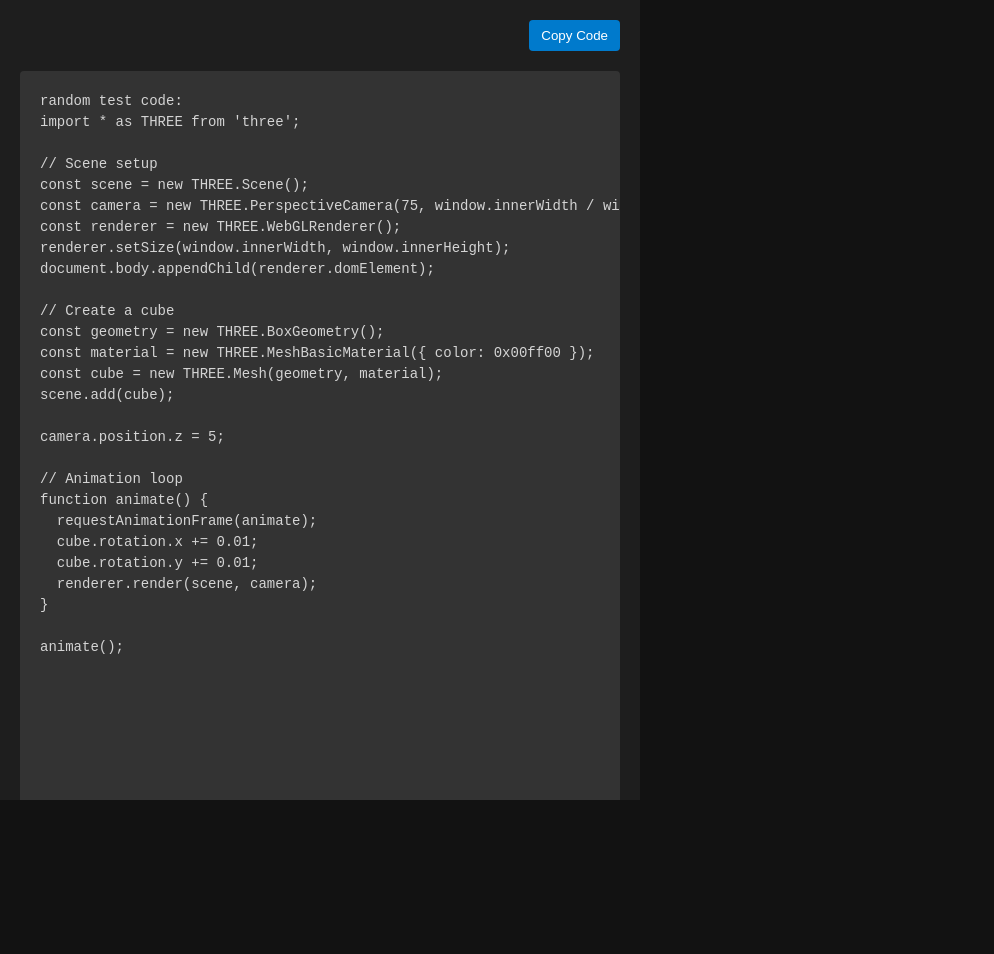
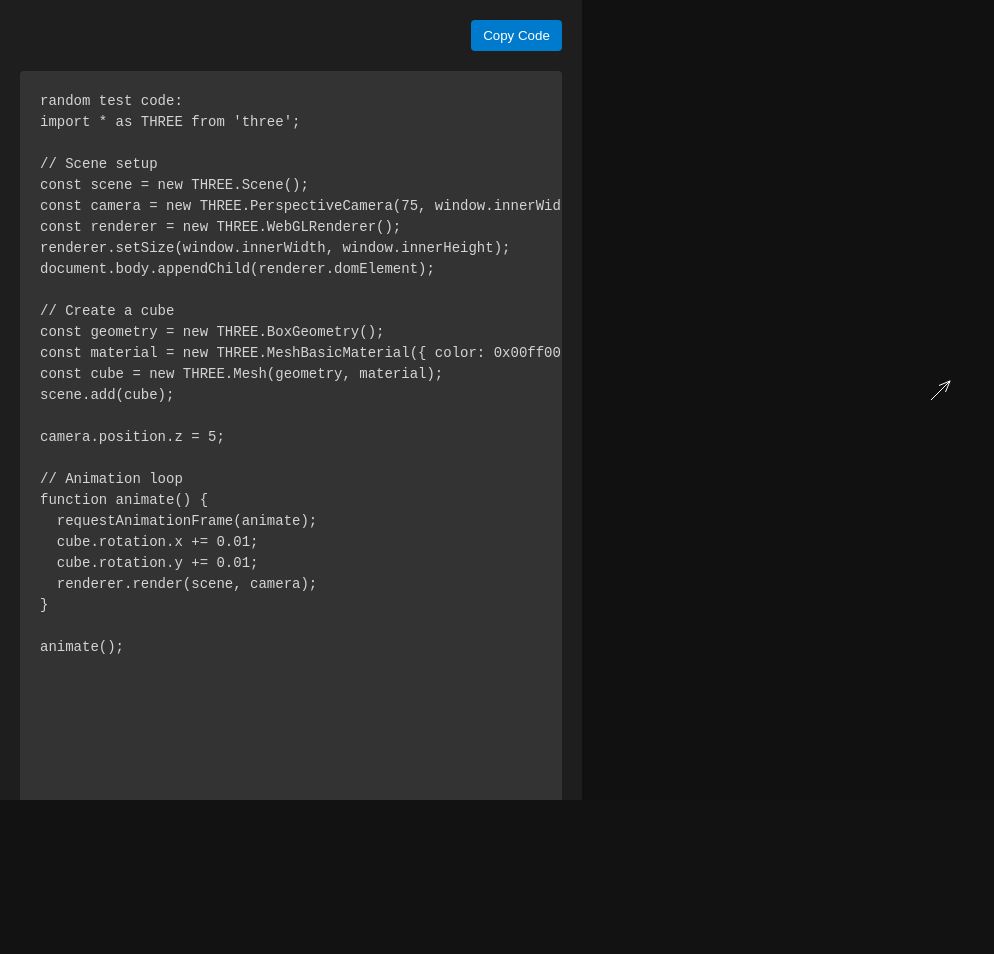
Before and after one commit to gbsr/week-4-vector-field-designer, a website built with Vite: page index.html in a window 1280 px wide. Shown: the whole page, without its empty margins (0-994 px from the left). After the commit the page ends 800 px from the top, so only its background shows below. Built offline with nearby package versions, Linux system fonts and the light colour scheme.

Commit message:
setup canvas, draw one arrow

```diff
--- a/src/main.ts
+++ b/src/main.ts
@@ -1,7 +1,7 @@
+import { drawArrow } from './render/renderArrow'
 import './style.css'
 
 document.querySelector<HTMLDivElement>('#app')!.innerHTML = `
-  <div>
     <div class="code-container">
     <button id="copyButton">Copy Code</button>
       <div class="code-contentWrapper">
@@ -51,7 +51,6 @@ animate();
     <div class="canvas-container">
       <canvas id="canvas"></canvas>
     </div>
-  </div>
 `
 
 const copyButton = document.getElementById('copyButton');
@@ -65,3 +64,27 @@ copyButton?.addEventListener('click', () => {
     });
   }
 });
+
+// setup canvas
+const canvas = document.querySelector<HTMLCanvasElement>('#canvas');
+if (!canvas) {
+  throw new Error('Canvas element with id "canvas" not found');
+}
+
+const ctx = canvas.getContext('2d');
+if (!ctx) {
+  throw new Error('Could not get 2D 2D context');
+}
+
+// make canvas match CSS size once at startup
+const rect = canvas.getBoundingClientRect();
+canvas.width = rect.width;
+canvas.height = rect.height;
+
+// clear and draw one test arrow in the center of the canvas
+ctx.clearRect(0, 0, canvas.width, canvas.height);
+// get center of canvas
+const cx = canvas.width / 2;
+const cy = canvas.height / 2;
+
+drawArrow(ctx, cx, cy, 1, -1, 27);
--- /dev/null
+++ b/src/render/renderArrow.ts
@@ -0,0 +1,42 @@
+export function drawArrow(
+  context: CanvasRenderingContext2D,
+  x: number,
+  y: number,
+  vx: number,
+  vy: number,
+  visualLength = 60,
+  withHead = true
+) {
+
+  // normalize direction
+  const len = Math.hypot(vx, vy) || 1;
+  const nx = vx / len;
+  const ny = vy / len;
+
+  const x2 = x + nx * visualLength;
+  const y2 = y + ny * visualLength;
+
+  const headLength = 12;
+
+  context.beginPath();
+  context.moveTo(x, y);
+  context.lineTo(x2, y2);
+
+  if (withHead) {
+    const angle = Math.atan2(ny, nx);
+
+    context.lineTo(
+      x2 - headLength * Math.cos(angle - Math.PI / 8),
+      y2 - headLength * Math.sin(angle - Math.PI / 8)
+    );
+    context.moveTo(x2, y2);
+    context.lineTo(
+      x2 - headLength * Math.cos(angle + Math.PI / 8),
+      y2 - headLength * Math.sin(angle + Math.PI / 8)
+    );
+  }
+
+  context.strokeStyle = '#ffffff';
+  context.lineWidth = 1;
+  context.stroke();
+}
--- a/src/style.css
+++ b/src/style.css
@@ -62,3 +62,16 @@ pre {
   overflow-y: auto;
   height: 95%;
 }
+
+.canvas-container {
+  width: 60vw;
+  height: 100vh;
+  background-color: #111;
+  position: relative;
+}
+
+.canvas-container canvas {
+  width: 100%;
+  height: 100%;
+  display: block;
+}
```
